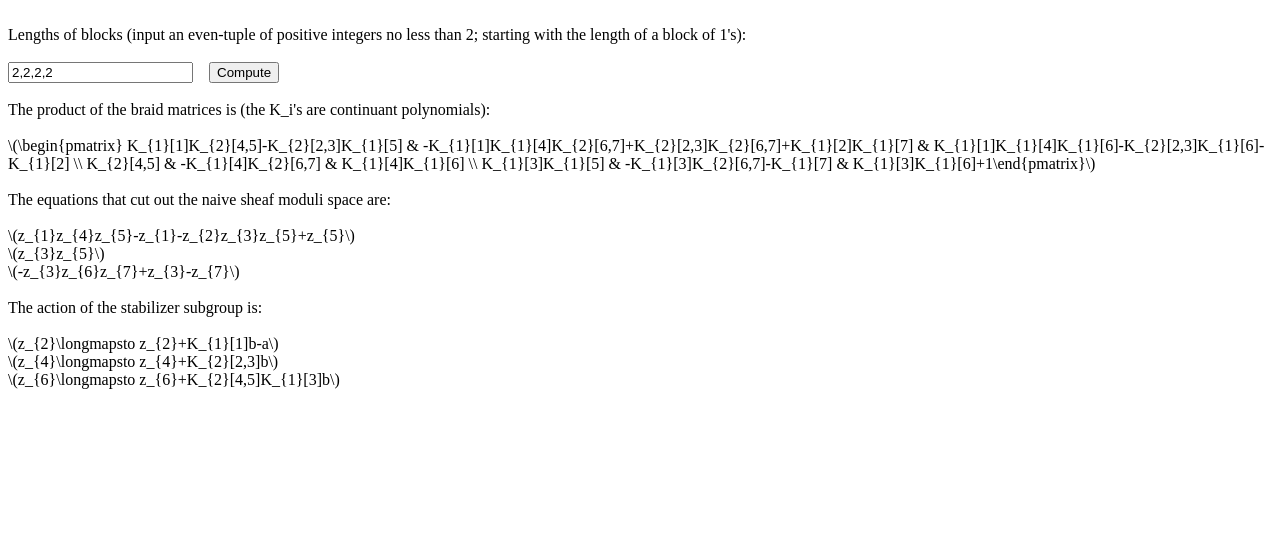
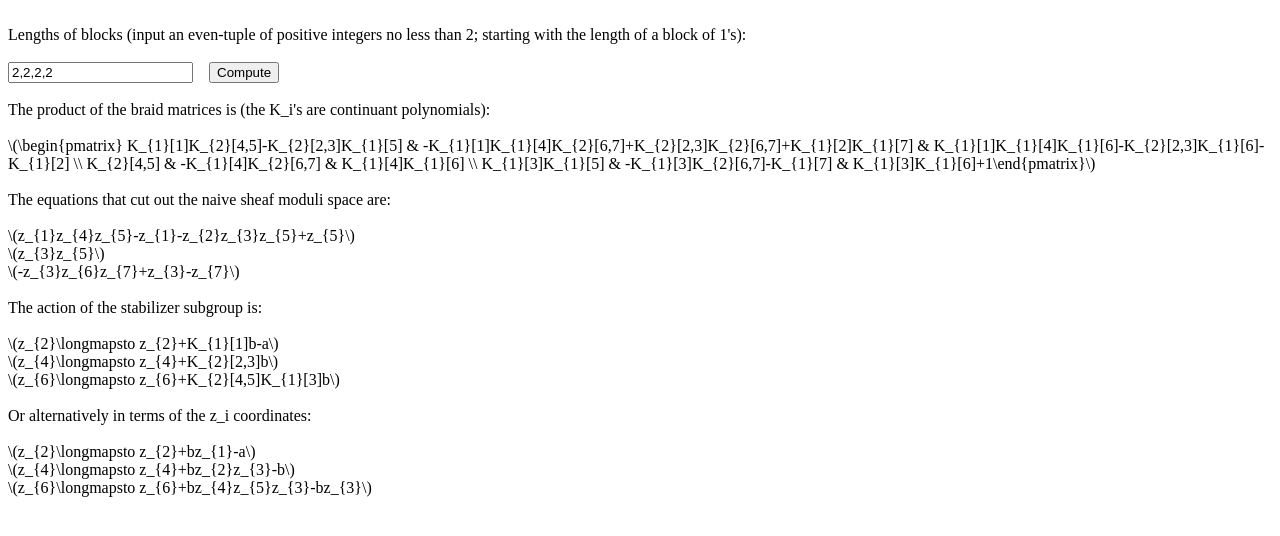
Before and after one commit to daping-weng/math, a plain HTML site: page 3_braid_closure.html in a window 1280 px wide. Both pictures are taken after a click on the button "Compute". Drawn offline with nearby package versions, Linux system fonts and the light colour scheme; some packages are replaced by stand-ins of ours.

Commit message:
Add files via upload

```diff
--- a/3_braid_closure.html
+++ b/3_braid_closure.html
@@ -62,7 +62,29 @@
                 }
                 document.getElementById("output").innerHTML += "<br>The action of the stabilizer subgroup is:<br><br>";
                 var homotopy = B.homotopy();
+                var list_of_sub_list = [];
                 for (var i=0;i<homotopy.length;i++) {
+                    var var_list = homotopy[i][1].var_list();
+                    for (var j=0;j<var_list.length;j++) {
+                        if (var_list[j][0] == "z") {
+                            var_list.splice(j,1);
+                            j -= 1;
+                        } else if (var_list[j][0] == "a") {
+                            var_list.splice(j,1);
+                            j -= 1;
+                        } else if (var_list[j][0] == "b") {
+                            var_list.splice(j,1);
+                            j -= 1;
+                        }
+                    }
+                    //console.log(var_list);
+                    var sub_list = to_subs(var_list);
+                    list_of_sub_list.push(sub_list);
+                    document.getElementById("output").innerHTML += "\\("+homotopy[i][0].present()+"\\longmapsto "+homotopy[i][1].present()+"\\)<br>";
+                }
+                document.getElementById("output").innerHTML += "<br>Or alternatively in terms of the z_i coordinates:<br><br>"
+                for (var i=0;i<homotopy.length;i++) {
+                    homotopy[i][1].subs(list_of_sub_list[i]);
                     document.getElementById("output").innerHTML += "\\("+homotopy[i][0].present()+"\\longmapsto "+homotopy[i][1].present()+"\\)<br>";
                 }
                 MathJax.Hub.Typeset();
```
